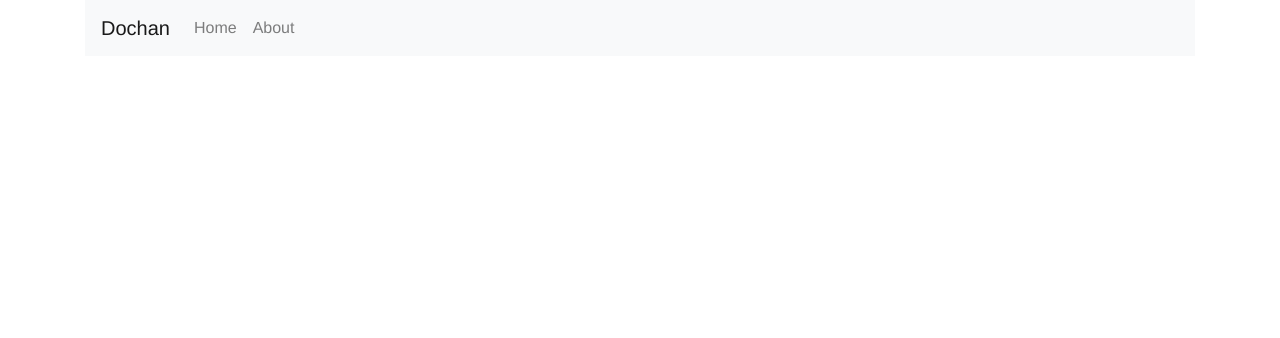
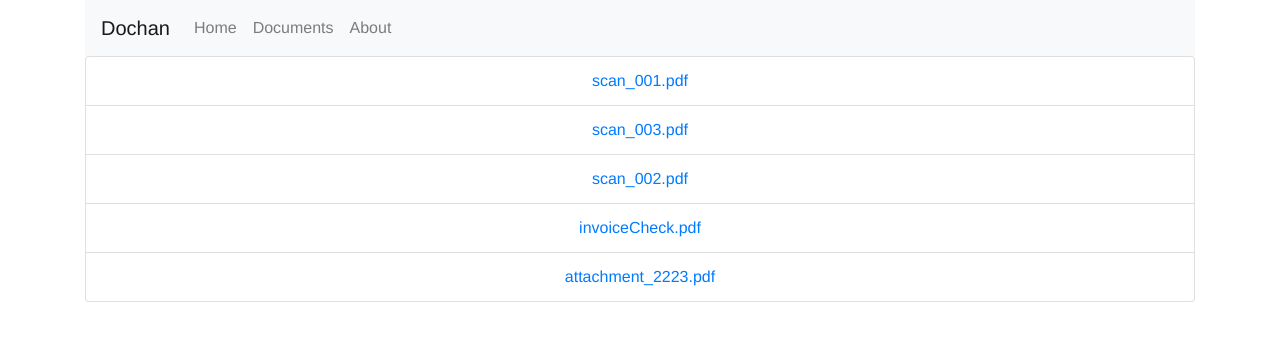
Before and after one commit to reusing-code/dochan-client, a Vue app: page /document in a window 1280 px wide. Shown: the top 338 px of the page. Built offline with nearby package versions, Linux system fonts and the light colour scheme; data requests are answered from the project's data file.

Commit message:
Add document list

```diff
--- a/src/components/NavBar.vue
+++ b/src/components/NavBar.vue
@@ -9,6 +9,9 @@
       <ul class="navbar-nav mr-auto">
         <li class="nav-item active-class">
           <b-link :to="{ name: 'home' }" class="nav-link" exact>Home</b-link>
+        </li>
+        <li class="nav-item active-class">
+          <b-link :to="{ name: 'document-list' }" class="nav-link" exact>Documents</b-link>
         </li>
         <li class="nav-item active-class">
           <b-link :to="{ name: 'about' }" class="nav-link" exact>About</b-link>
--- a/src/router.js
+++ b/src/router.js
@@ -2,6 +2,7 @@ import Vue from 'vue';
 import Router from 'vue-router';
 import Home from './views/Home.vue';
 import DocumentShow from './views/DocumentShow.vue';
+import DocumentList from './views/DocumentList.vue';
 
 Vue.use(Router);
 
@@ -24,6 +25,11 @@ export default new Router({
         import(/* webpackChunkName: "about" */ './views/About.vue')
     },
     {
+      path: '/document',
+      name: 'document-list',
+      component: DocumentList
+    },
+    {
       path: '/document/:id',
       name: 'document-show',
       component: DocumentShow,
--- a/src/services/DocumentService.js
+++ b/src/services/DocumentService.js
@@ -12,5 +12,8 @@ const apiClient = axios.create({
 export default {
   getDocument(id) {
     return apiClient.get('/documents/' + id);
+  },
+  getDocuments() {
+    return apiClient.get('/documents');
   }
 };
--- /dev/null
+++ b/src/views/DocumentList.vue
@@ -0,0 +1,42 @@
+<template>
+  <div>
+    <template v-if="error">
+      <div class="alert alert-danger" role="alert">
+        Error: no documents found
+      </div>
+
+    </template>
+    <template v-else="">
+      <ul class="list-group">
+        <li v-for="document in documents" :key="document.id" class="list-group-item">
+          <router-link :to="{ name: 'document-show', params: { id: document.id } }">{{document.filename}}</router-link>
+        </li>
+      </ul>
+    </template>
+  </div>
+</template>
+
+<script>
+import DocumentService from '@/services/DocumentService.js';
+export default {
+  data() {
+    return {
+      documents: null,
+      error: null
+    };
+  },
+  created() {
+    DocumentService.getDocuments()
+      .then(response => {
+        this.documents = response.data;
+      })
+      .catch(error => {
+        this.error = error;
+        console.log('There was an error:', error.response);
+      });
+  }
+};
+</script>
+
+<style scoped>
+</style>
```
